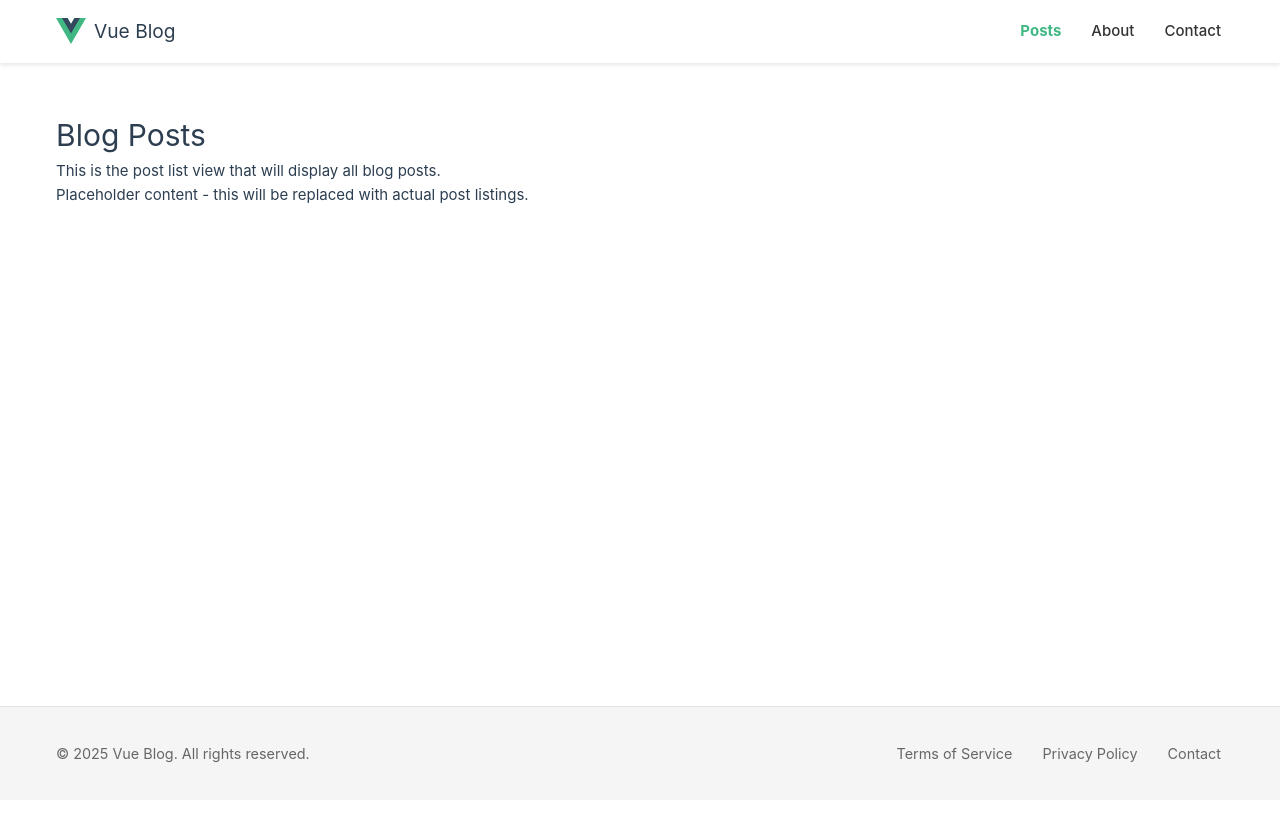
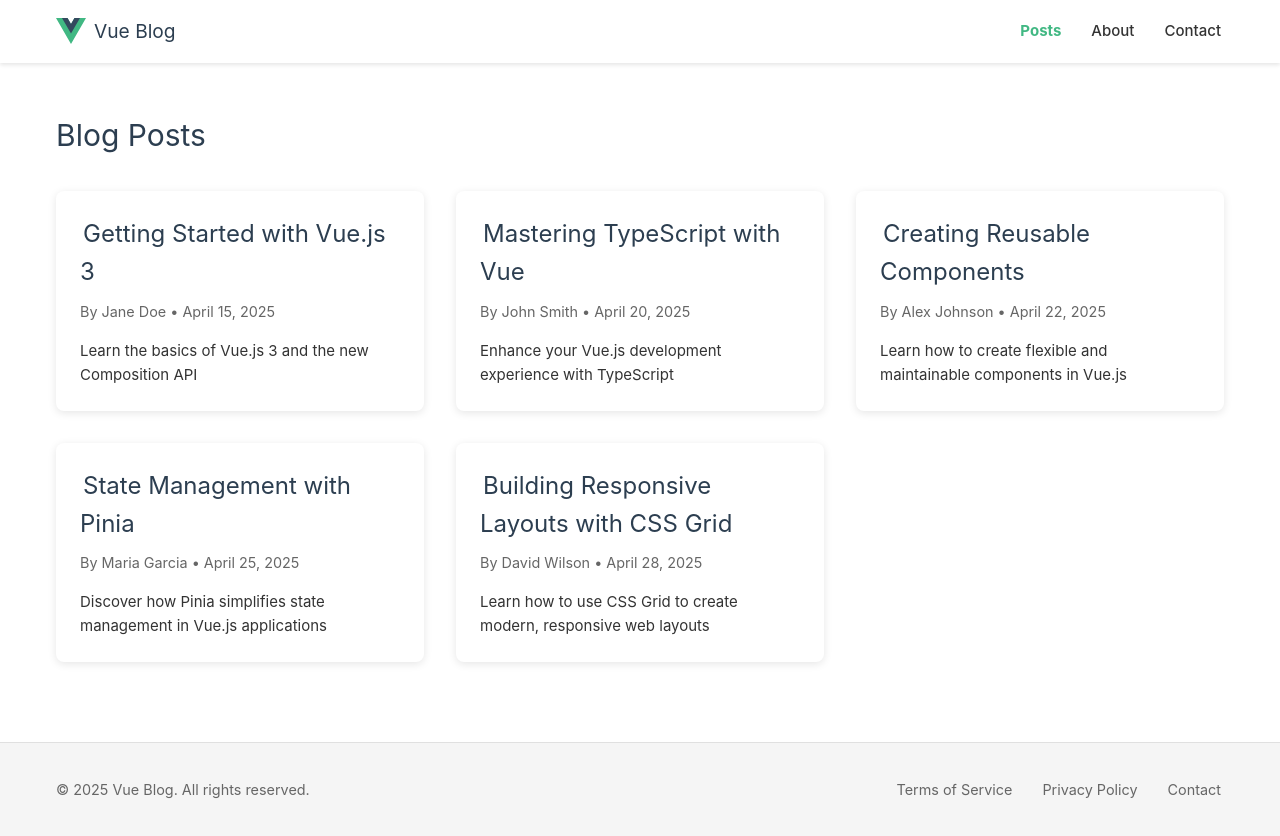
Before and after one commit to BrianMwengi/vue-blog, a Vue app: page / in a window 1280 px wide. Before the commit the page ends 800 px from the top, so only its background shows below. Built offline with nearby package versions, Linux system fonts and the light colour scheme; the HTML template or start-up script is replaced by a standard one.

Commit message:
feat: Display list of mock posts with links

```diff
--- /dev/null
+++ b/src/data/mockPosts.ts
@@ -0,0 +1,51 @@
+export interface Post {
+  id: number;
+  title: string;
+  content: string;
+  author: string;
+  date: string;
+  snippet?: string;
+}
+
+export const posts: Post[] = [
+  {
+    id: 1,
+    title: "Getting Started with Vue.js 3",
+    content: "Vue.js 3 is the latest major version of the popular JavaScript framework. It introduces the Composition API, which provides a more flexible way to organize and reuse logic in your components. In this post, we'll explore how to set up a new Vue 3 project and cover the basics of the Composition API.\n\nThe Composition API is a set of functions that allows you to write component logic in a more organized and reusable way. It's an alternative to the Options API and is particularly useful for larger components.\n\nTo get started with Vue 3, you need to have Node.js installed. Then, you can use the Vue CLI to create a new project.",
+    author: "Jane Doe",
+    date: "April 15, 2025",
+    snippet: "Learn the basics of Vue.js 3 and the new Composition API"
+  },
+  {
+    id: 2,
+    title: "Mastering TypeScript with Vue",
+    content: "TypeScript adds static typing to JavaScript, making your code more robust and easier to maintain. When combined with Vue.js, it provides excellent developer experience with better autocompletion, type checking, and error prevention.\n\nIn this post, we'll cover how to set up a Vue project with TypeScript, define interfaces for your component props, and leverage type checking in your Vue components.\n\nOne of the key benefits of using TypeScript with Vue is the improved IDE support. You'll get better autocompletion, inline documentation, and type checking as you write your code.",
+    author: "John Smith",
+    date: "April 20, 2025",
+    snippet: "Enhance your Vue.js development experience with TypeScript"
+  },
+  {
+    id: 3,
+    title: "Creating Reusable Components",
+    content: "Reusable components are a cornerstone of modern web development. They allow you to write code once and use it across your application, reducing duplication and improving maintainability.\n\nIn this post, we'll explore best practices for creating reusable Vue components. We'll cover props, slots, events, and how to design components that are flexible enough to be used in different contexts.\n\nOne important aspect of reusable components is proper documentation. Make sure to document your component's props, events, and slots so that other developers (including your future self) can easily understand how to use them.",
+    author: "Alex Johnson",
+    date: "April 22, 2025",
+    snippet: "Learn how to create flexible and maintainable components in Vue.js"
+  },
+  {
+    id: 4,
+    title: "State Management with Pinia",
+    content: "Pinia is the new official state management library for Vue.js, replacing Vuex. It provides a simpler and more intuitive API, better TypeScript support, and improved developer experience.\n\nIn this post, we'll explore how to set up Pinia in a Vue project, define stores, and use them in your components. We'll also cover advanced topics like store modules and plugins.\n\nOne of the key benefits of Pinia is its seamless integration with the Vue DevTools. You can inspect and time-travel debug your store's state directly in the browser.",
+    author: "Maria Garcia",
+    date: "April 25, 2025",
+    snippet: "Discover how Pinia simplifies state management in Vue.js applications"
+  },
+  {
+    id: 5,
+    title: "Building Responsive Layouts with CSS Grid",
+    content: "CSS Grid is a powerful layout system that allows you to create complex web layouts with ease. It's a two-dimensional system, meaning it can handle both columns and rows, unlike flexbox which is largely a one-dimensional system.\n\nIn this post, we'll explore how to use CSS Grid to create responsive layouts for your Vue applications. We'll cover grid templates, grid areas, and responsive grid layouts using media queries.\n\nOne of the key benefits of CSS Grid is that it allows you to create layouts that adapt to different screen sizes without having to use complex media queries or JavaScript.",
+    author: "David Wilson",
+    date: "April 28, 2025",
+    snippet: "Learn how to use CSS Grid to create modern, responsive web layouts"
+  }
+];
--- a/src/views/PostListView.vue
+++ b/src/views/PostListView.vue
@@ -1,17 +1,84 @@
 <template>
   <div class="post-list">
     <h1>Blog Posts</h1>
-    <p>This is the post list view that will display all blog posts.</p>
-    <p>Placeholder content - this will be replaced with actual post listings.</p>
+
+    <div class="post-cards">
+      <div v-for="post in posts" :key="post.id" class="post-card">
+        <h2 class="post-title">
+          <RouterLink :to="`/post/${post.id}`">{{ post.title }}</RouterLink>
+        </h2>
+        <p class="post-meta">By {{ post.author }} • {{ post.date }}</p>
+        <p class="post-snippet">{{ post.snippet }}</p>
+      </div>
+    </div>
   </div>
 </template>
 
 <script setup lang="ts">
-// Component logic will go here
+import { posts } from '@/data/mockPosts';
+import { RouterLink } from 'vue-router';
 </script>
 
 <style scoped>
 .post-list {
   padding: 1rem 0;
 }
+
+.post-cards {
+  display: grid;
+  grid-template-columns: 1fr;
+  gap: 2rem;
+  margin-top: 2rem;
+}
+
+.post-card {
+  background-color: #fff;
+  border-radius: 8px;
+  padding: 1.5rem;
+  box-shadow: 0 2px 8px rgba(0, 0, 0, 0.1);
+  transition: transform 0.2s ease, box-shadow 0.2s ease;
+}
+
+.post-card:hover {
+  transform: translateY(-5px);
+  box-shadow: 0 5px 15px rgba(0, 0, 0, 0.1);
+}
+
+.post-title {
+  margin-bottom: 0.5rem;
+  font-size: 1.5rem;
+}
+
+.post-title a {
+  color: #2c3e50;
+  text-decoration: none;
+  transition: color 0.2s ease;
+}
+
+.post-title a:hover {
+  color: #41b883;
+}
+
+.post-meta {
+  color: #666;
+  font-size: 0.9rem;
+  margin-bottom: 1rem;
+}
+
+.post-snippet {
+  color: #333;
+  line-height: 1.6;
+}
+
+@media (min-width: 768px) {
+  .post-cards {
+    grid-template-columns: repeat(2, 1fr);
+  }
+}
+
+@media (min-width: 1024px) {
+  .post-cards {
+    grid-template-columns: repeat(3, 1fr);
+  }
+}
 </style>
```
